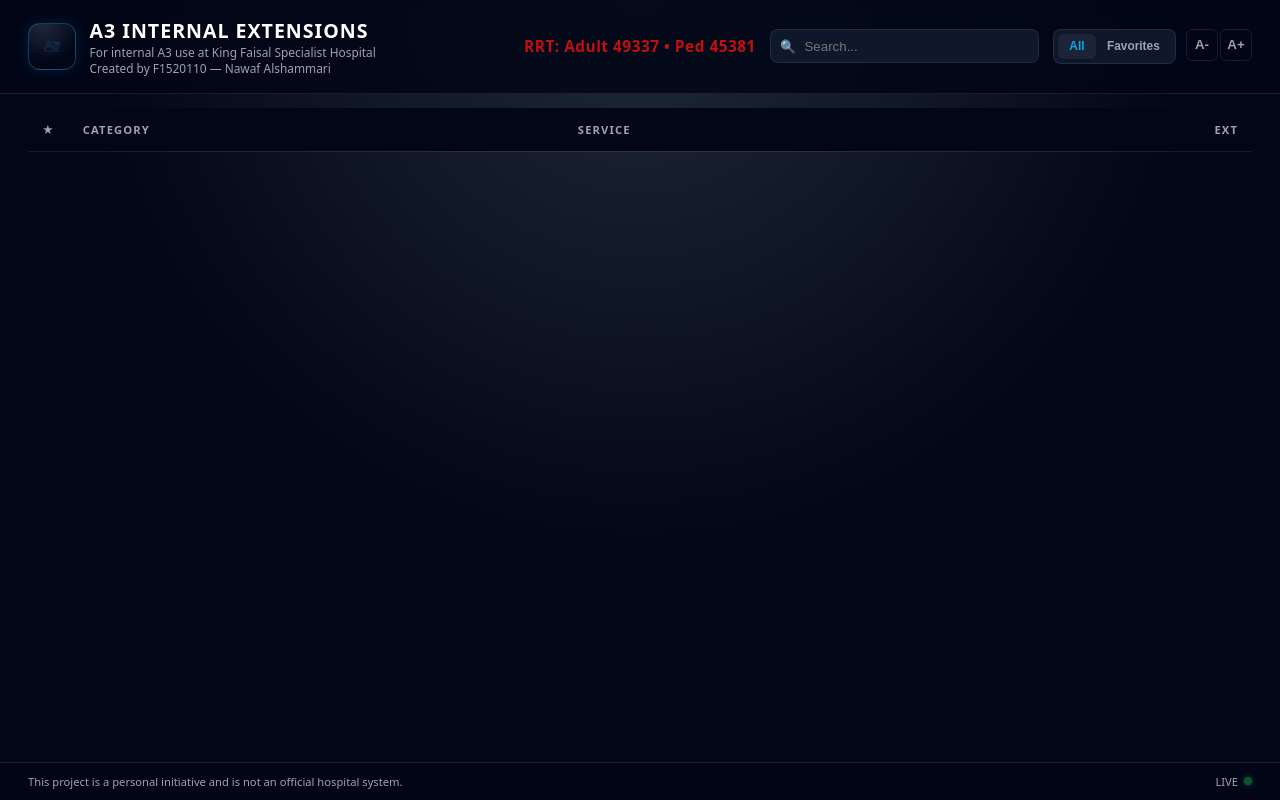
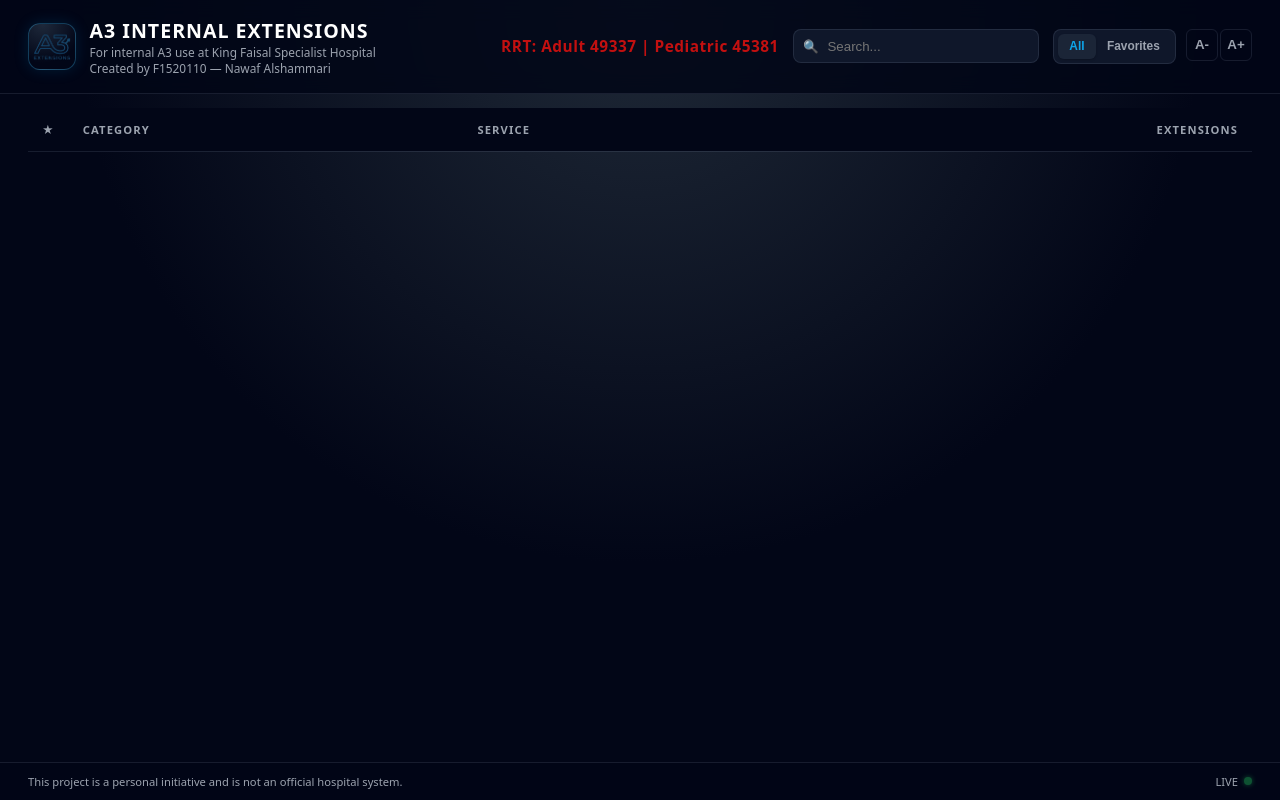
Before and after one commit to Saleh-Al-Hamzani/A3-Extensions, a plain HTML site: page index.html in a window 1280 px wide. Drawn offline with Linux system fonts and the light colour scheme.

Commit message:
Update index.html

```diff
--- a/index.html
+++ b/index.html
@@ -107,7 +107,7 @@ header {
   justify-content: center;
   box-shadow: 0 0 15px rgba(14, 165, 233, 0.15);
 }
-.logo-box img { width: 80%; height: 80%; object-fit: contain; }
+.logo-box img { width: 180%; height: 180%; object-fit: contain; }
 
 .titles h1 {
   margin: 0;
@@ -405,7 +405,7 @@ footer {
     </div>
 
     <div class="rrt-badge">
-      RRT: Adult <strong>49337</strong> &bull; Ped <strong>45381</strong>
+      RRT: Adult <strong>49337</strong> | Pediatric <strong>45381</strong>
     </div>
 
     <div class="controls-area">
@@ -436,7 +436,7 @@ footer {
             <th width="40" style="text-align:center">★</th>
             <th class="sortable" data-col="category">Category</th>
             <th class="sortable" data-col="service">Service</th>
-            <th class="sortable" data-col="extension" style="text-align:right">Ext</th>
+            <th class="sortable" data-col="extension" style="text-align:right">Extensions</th>
           </tr>
         </thead>
         <tbody id="tbody"></tbody>
```
